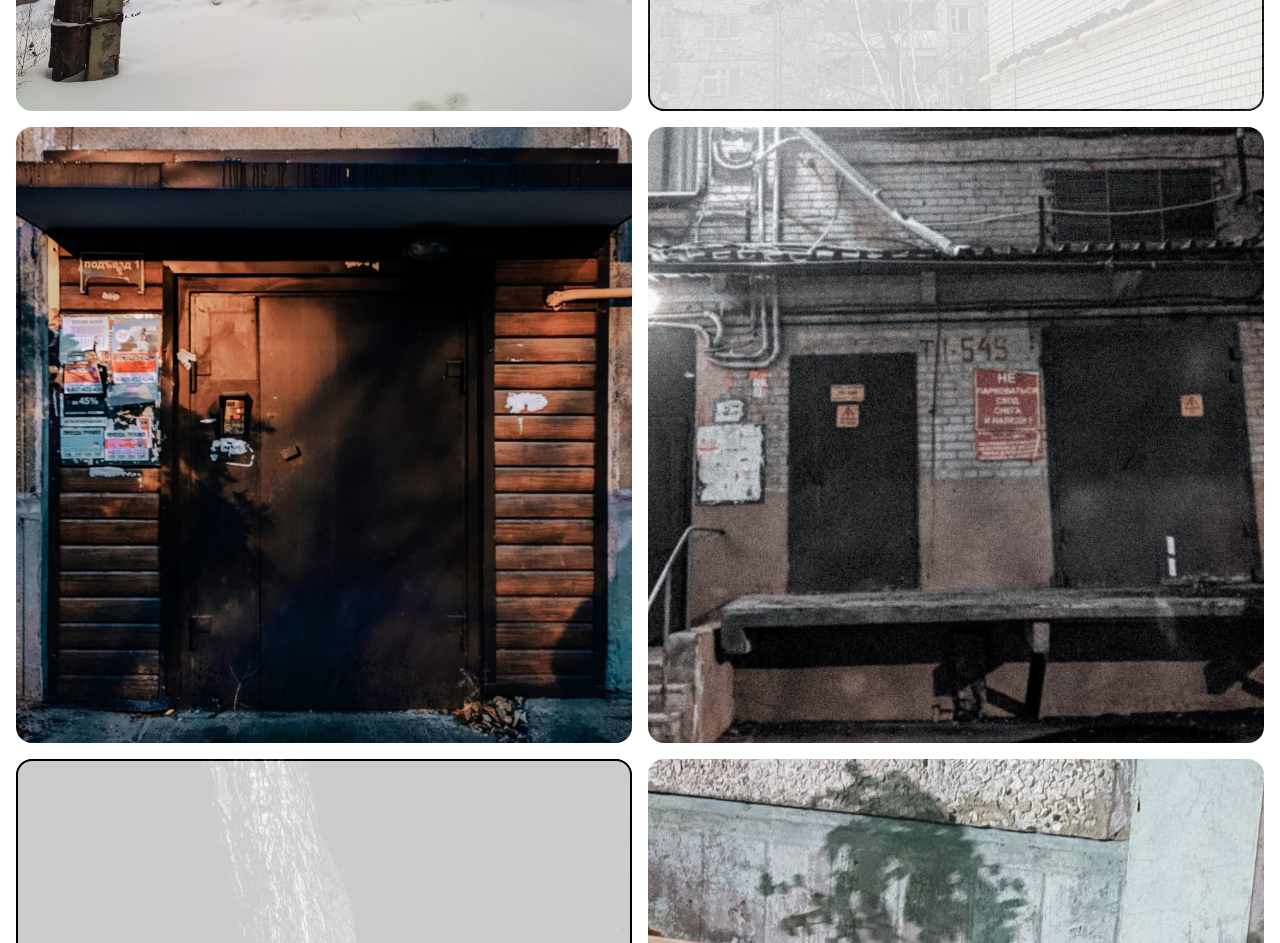
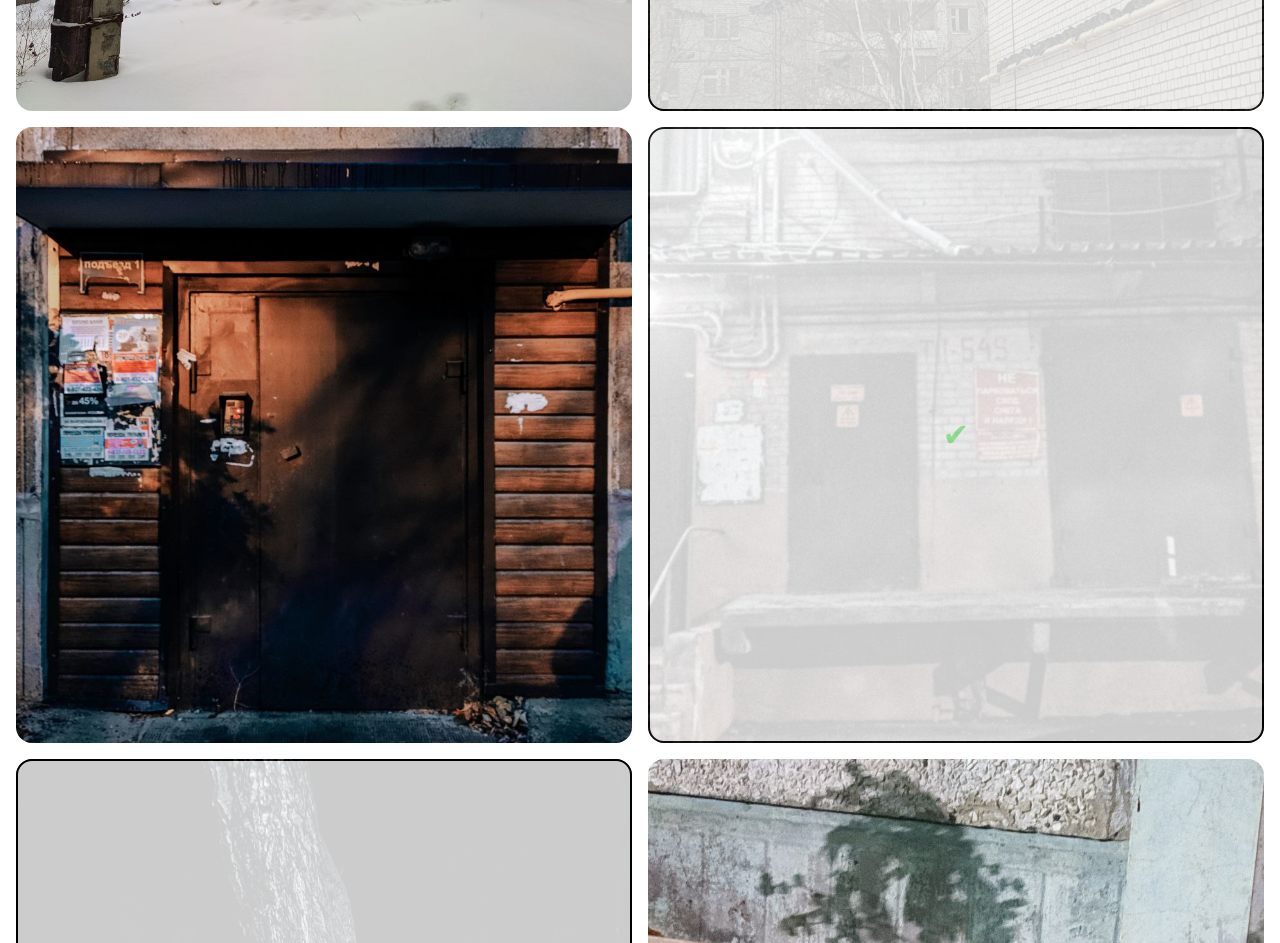
Before and after one commit to zausenecz/bingo, a plain HTML site: page index.html in a window 1280 px wide. Shown: the part 740-1683 px from the top of the page. Drawn offline with Linux system fonts and the light colour scheme.

Commit message:
Update index.html

```diff
--- a/index.html
+++ b/index.html
@@ -184,7 +184,7 @@
             <div class="card">
                 <img src="assets/images/tasks/e3.jpg">
             </div>
-            <div class="card">
+            <div class="card done">
                 <img src="assets/images/tasks/e4.jpg">
             </div>
             <div class="card done">
```
